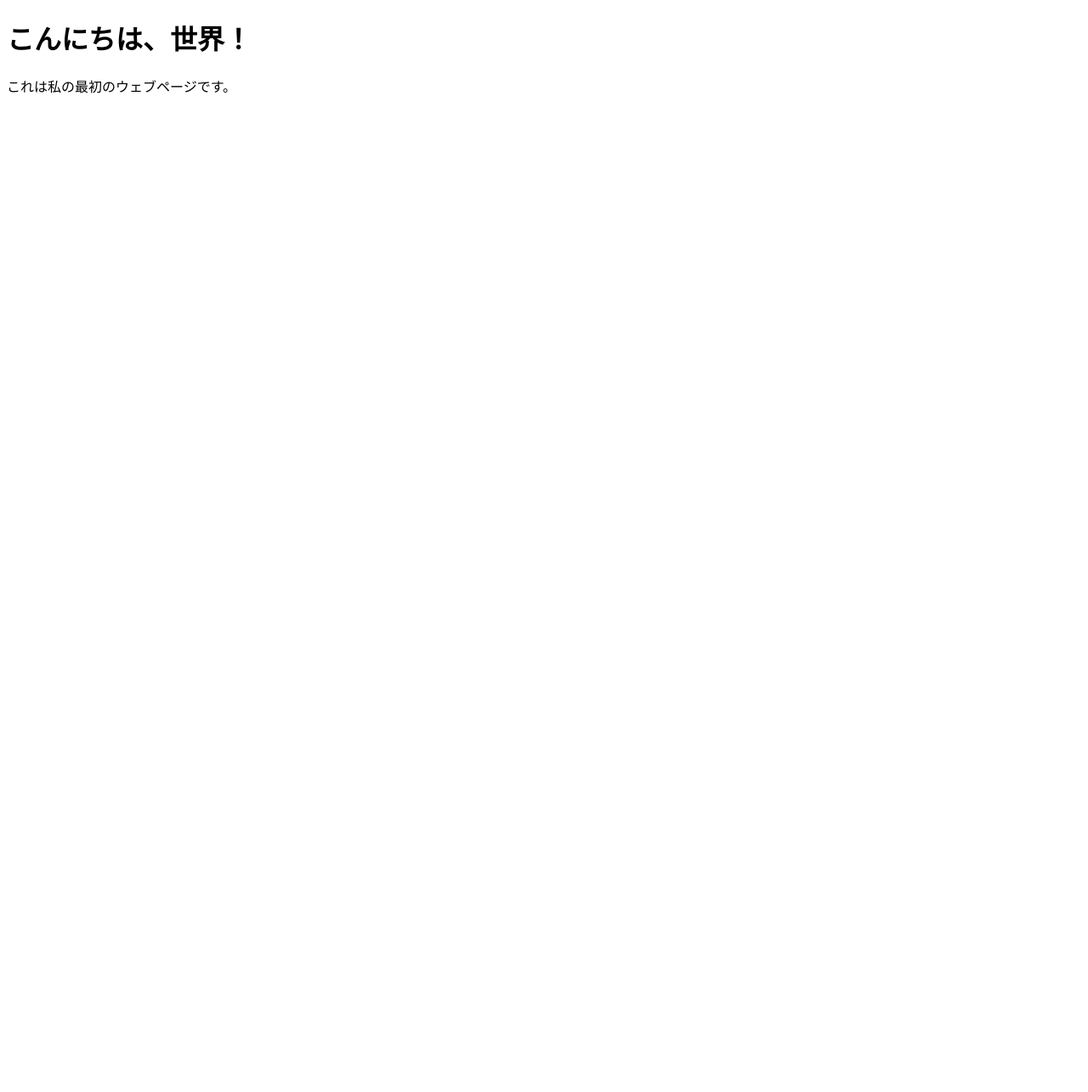
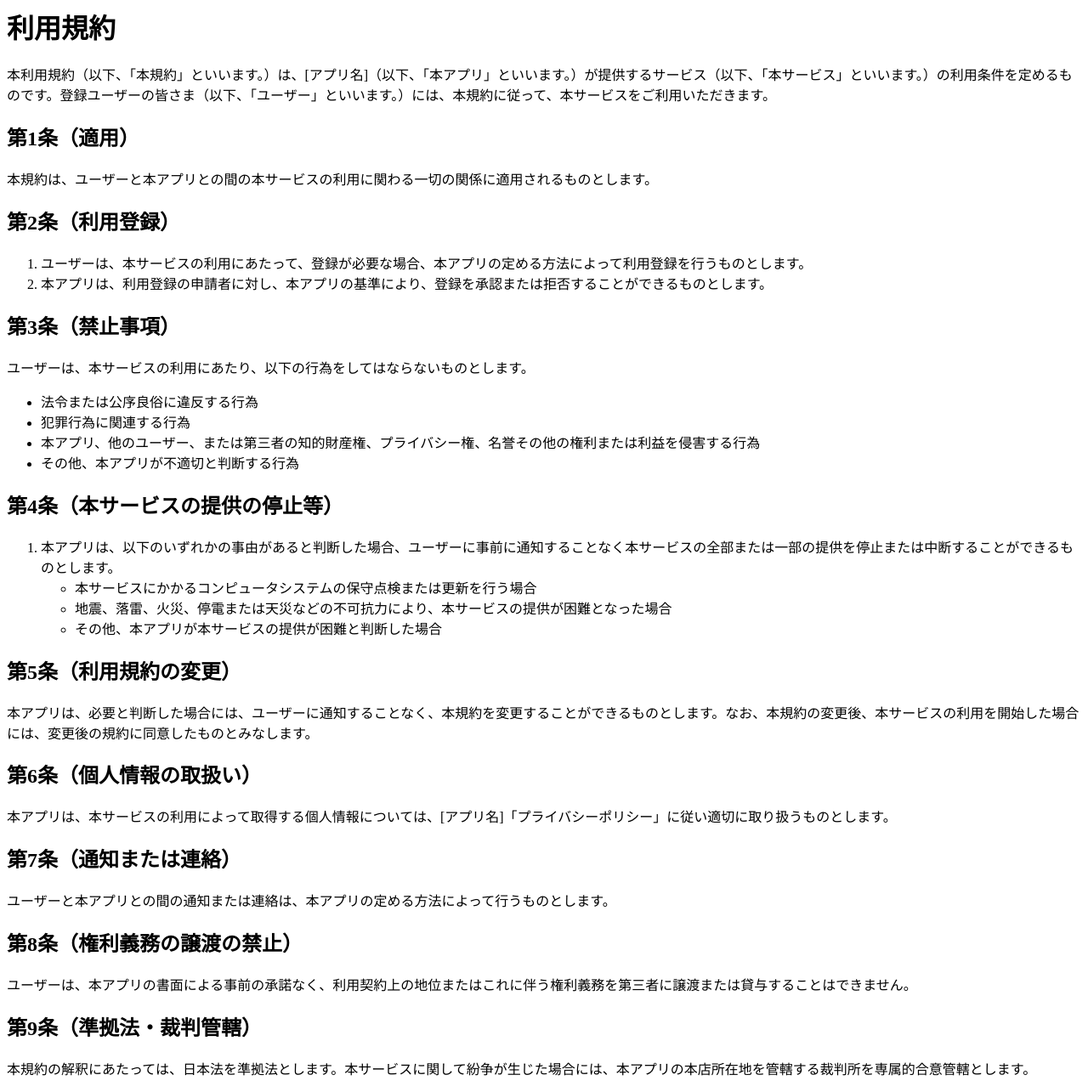
Before and after one commit to newShimon/newShimon.github.io, a plain HTML site: page index.html in a window 1280 px wide. Shown: the whole page at 85% size. Before the commit the page ends 800 px from the top, so only its background shows below. Drawn offline with Linux system fonts and the light colour scheme.

Commit message:
Update index.html

```diff
--- a/index.html
+++ b/index.html
@@ -1,10 +1,45 @@
-<!DOCTYPE html>
-<html>
-    <head>
-        <title>私の最初のウェブページ</title>
-    </head>
-    <body>
-        <h1>こんにちは、世界！</h1>
-        <p>これは私の最初のウェブページです。</p>
-    </body>
-</html>
+<h1><strong>利用規約</strong></h1>
+<p>本利用規約（以下、「本規約」といいます。）は、[アプリ名]（以下、「本アプリ」といいます。）が提供するサービス（以下、「本サービス」といいます。）の利用条件を定めるものです。登録ユーザーの皆さま（以下、「ユーザー」といいます。）には、本規約に従って、本サービスをご利用いただきます。</p>
+
+<h2>第1条（適用）</h2>
+<p>本規約は、ユーザーと本アプリとの間の本サービスの利用に関わる一切の関係に適用されるものとします。</p>
+
+<h2>第2条（利用登録）</h2>
+<ol>
+<li>ユーザーは、本サービスの利用にあたって、登録が必要な場合、本アプリの定める方法によって利用登録を行うものとします。</li>
+<li>本アプリは、利用登録の申請者に対し、本アプリの基準により、登録を承認または拒否することができるものとします。</li>
+</ol>
+
+<h2>第3条（禁止事項）</h2>
+<p>ユーザーは、本サービスの利用にあたり、以下の行為をしてはならないものとします。</p>
+<ul>
+<li>法令または公序良俗に違反する行為</li>
+<li>犯罪行為に関連する行為</li>
+<li>本アプリ、他のユーザー、または第三者の知的財産権、プライバシー権、名誉その他の権利または利益を侵害する行為</li>
+<li>その他、本アプリが不適切と判断する行為</li>
+</ul>
+
+<h2>第4条（本サービスの提供の停止等）</h2>
+<ol>
+<li>本アプリは、以下のいずれかの事由があると判断した場合、ユーザーに事前に通知することなく本サービスの全部または一部の提供を停止または中断することができるものとします。</li>
+<ul>
+<li>本サービスにかかるコンピュータシステムの保守点検または更新を行う場合</li>
+<li>地震、落雷、火災、停電または天災などの不可抗力により、本サービスの提供が困難となった場合</li>
+<li>その他、本アプリが本サービスの提供が困難と判断した場合</li>
+</ul>
+</ol>
+
+<h2>第5条（利用規約の変更）</h2>
+<p>本アプリは、必要と判断した場合には、ユーザーに通知することなく、本規約を変更することができるものとします。なお、本規約の変更後、本サービスの利用を開始した場合には、変更後の規約に同意したものとみなします。</p>
+
+<h2>第6条（個人情報の取扱い）</h2>
+<p>本アプリは、本サービスの利用によって取得する個人情報については、[アプリ名]「プライバシーポリシー」に従い適切に取り扱うものとします。</p>
+
+<h2>第7条（通知または連絡）</h2>
+<p>ユーザーと本アプリとの間の通知または連絡は、本アプリの定める方法によって行うものとします。</p>
+
+<h2>第8条（権利義務の譲渡の禁止）</h2>
+<p>ユーザーは、本アプリの書面による事前の承諾なく、利用契約上の地位またはこれに伴う権利義務を第三者に譲渡または貸与することはできません。</p>
+
+<h2>第9条（準拠法・裁判管轄）</h2>
+<p>本規約の解釈にあたっては、日本法を準拠法とします。本サービスに関して紛争が生じた場合には、本アプリの本店所在地を管轄する裁判所を専属的合意管轄とします。</p>
```
